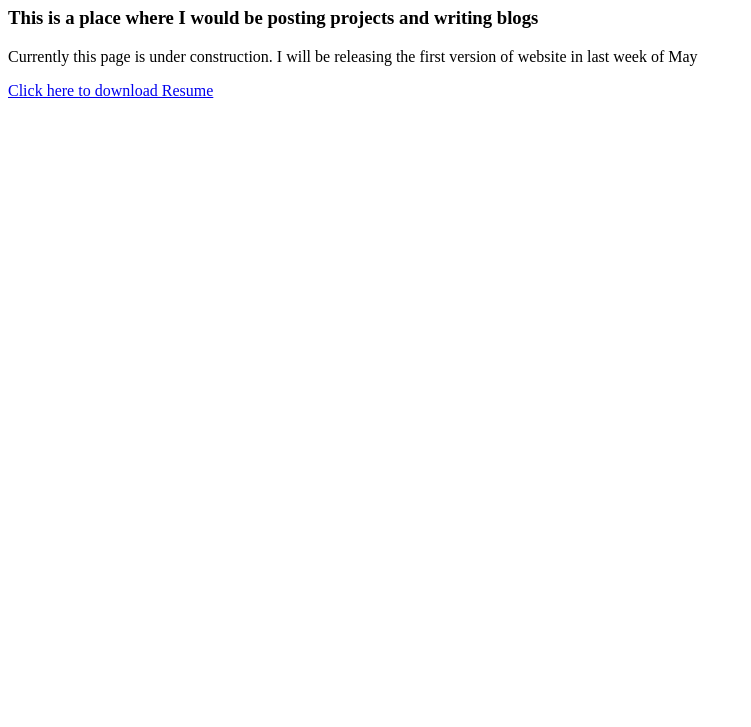
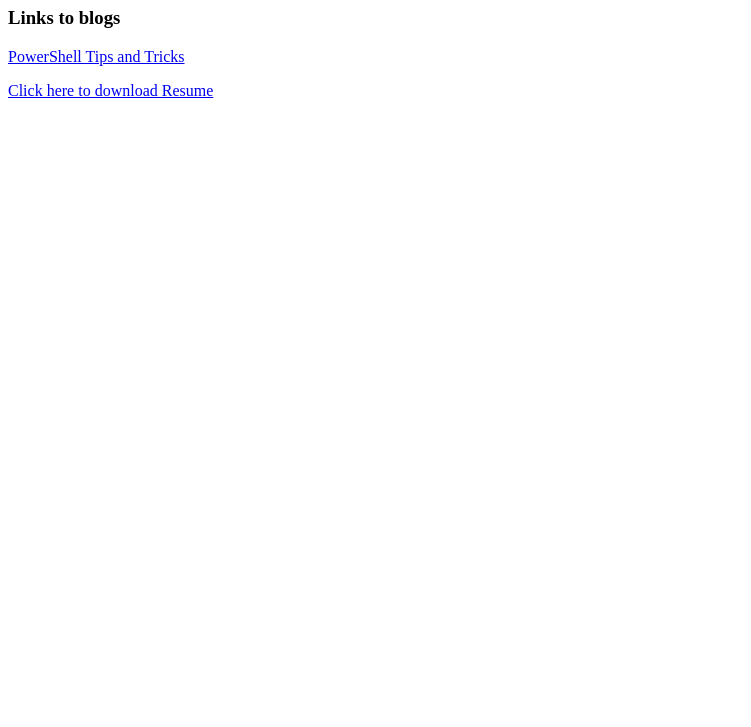
Before and after one commit to aadishchopra/aadishchopra.github.io, a plain HTML site: page index.html in a window 1280 px wide. Shown: the part 73-800 px from the top of the page, without its empty margins (0-751 px from the left). Drawn offline with Linux system fonts and the light colour scheme.

Commit message:
Added links to blogs

```diff
--- a/index.html
+++ b/index.html
@@ -2,13 +2,15 @@
 <html>
 <head>
 <title>
-aadish's profile
+aadishchopra
 </title>
 </head>
 <body>
 <h1>Welcome to my profile</h1>
-<h3>This is a place where I would be posting projects and writing blogs</h3>
-<p>Currently this page is under construction. I will be releasing the first version of website in last week of May</p>
+<h3>Links to blogs</h3>
+<p>
+<a href="https://aadishchopra.github.io/Blogs/blog.html">PowerShell Tips and Tricks</a>
+</p>
 <a href="https://github.com/aadishchopra/aadishchopra.github.io/raw/master/Documents/Aadish_Resume.pdf">Click here to download Resume</a>
 </body>
 
```
